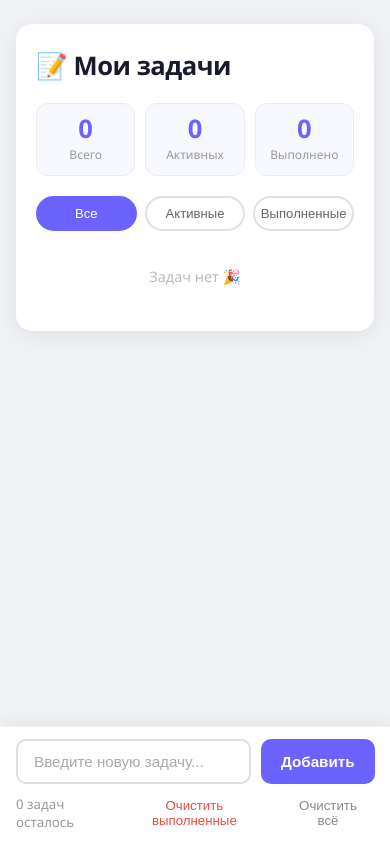
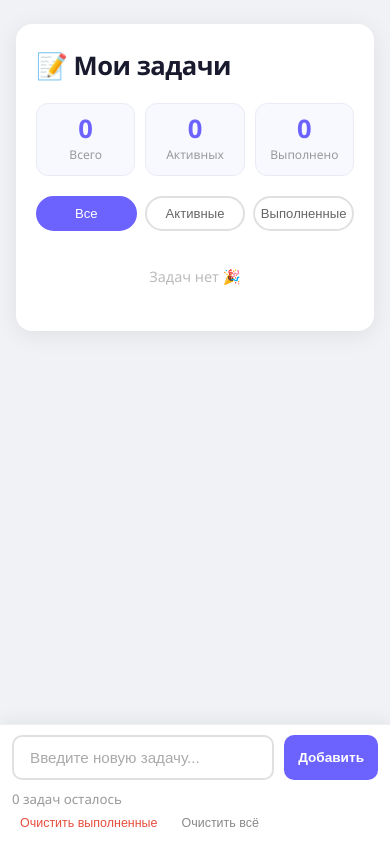
Before and after one commit to Kirill1959/Todo-List, a plain HTML site: page index.html in a window 390 px wide. Drawn offline with Linux system fonts and the light colour scheme.

Commit message:
fix mobile bottom bar

```diff
--- a/style.css
+++ b/style.css
@@ -262,3 +262,27 @@ h1 {
 
 #clearAllBtn { color: #888; }
 #clearAllBtn:hover { background: #f0f0f0; }
+
+@media (max-width: 480px) {
+  .bottom-bar {
+    padding: 10px 12px;
+  }
+
+  .input-area button {
+    padding: 12px 14px;
+    font-size: 0.85rem;
+  }
+
+  .bottom-actions {
+    flex-wrap: wrap;
+    gap: 4px;
+  }
+
+  .danger-btns {
+    gap: 8px;
+  }
+
+  .clear-btn {
+    font-size: 0.78rem;
+  }
+}
```
